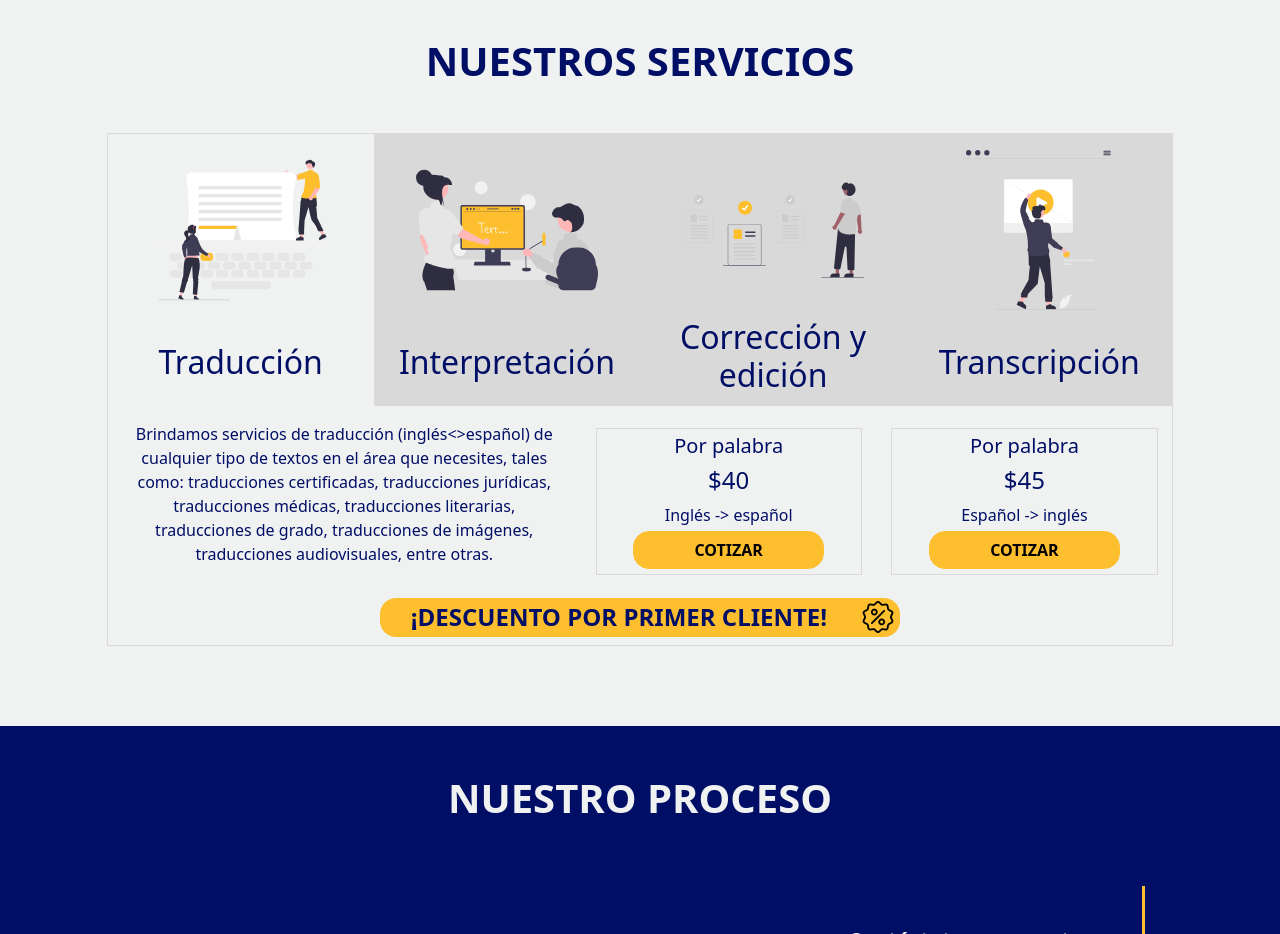
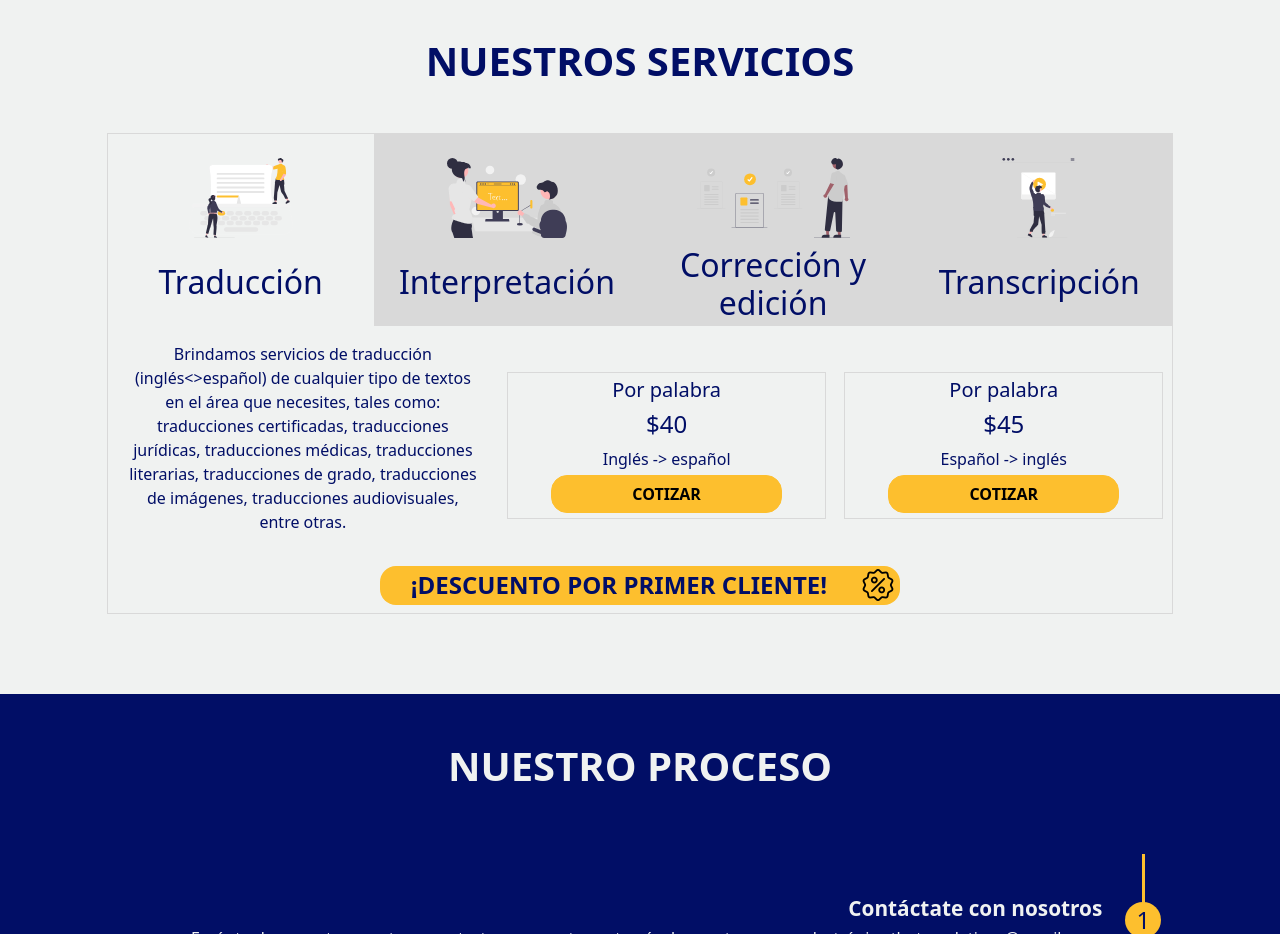
Before and after one commit to GagogoDev/ThotranslationsReact, a React (Vite) app: page / in a window 1280 px wide. Shown: the part 1120-2054 px from the top of the page. Built offline with nearby package versions, Linux system fonts and the light colour scheme.

Commit message:
Responsividad servicios

```diff
--- a/src/assets/css/servicios.css
+++ b/src/assets/css/servicios.css
@@ -12,7 +12,7 @@
 }
 
 .tab-servicios {
-    height: 17rem;
+    height: 12rem;
     max-width: 75%;
     cursor: pointer;
     background-color: var(--grey);
@@ -23,8 +23,98 @@
 }
 
 .tab-servicios img {
-    height: 10rem;
+    max-height: 5rem;
     max-width: 75%;
+}
+
+.servicio-traduccion,
+.servicio-interpretacion,
+.servicio-correccion-edicion,
+.servicio-transcripcion {
+    flex: auto;
+    width: 100%;
+}
+
+/* SM */
+@media screen and (width >= 576px) {
+    /* Servicio - Traducción */
+    .servicio-traduccion {
+        max-width: 45%;
+    }
+
+    /* Servicio - Interpretación */
+    .servicio-interpretacion {
+        max-width: 45%;
+    }
+
+    /* Servicio - Corrección y edición */
+    .servicio-correccion-edicion {
+        max-width: 45%;
+    }
+
+    /* Servicio - Transcripción */
+    .servicio-transcripcion {
+        max-width: 32%;
+    }
+}
+
+/* LG */
+@media screen and (width >= 992px) {
+    /* Servicio - Traducción */
+    .text-servicio-traduccion {
+        max-width: 35%;
+    }
+
+    .servicio-traduccion {
+        max-width: 30%;
+    }
+
+    /* Servicio - Interpretación */
+    .text-servicio-interpretacion {
+        max-width: 35%;
+    }
+
+    .servicio-interpretacion {
+        max-width: 30%;
+    }
+
+    /* Servicio - Corrección y edición */
+    .servicio-correccion-edicion {
+        max-width: 45%;
+    }
+}
+
+/* XL */
+@media screen and (width >= 1200px) {
+    /* Servicio - Corrección y edición */
+    .text-servicio-correccion-edicion {
+        max-width: 100%;
+    }
+
+    .servicio-correccion-edicion {
+        max-width: 24%;
+    }
+
+    /* Servicio - Transcripción */
+    .text-servicio-transcripcion {
+        max-width: 30%;
+    }
+
+    .servicio-transcripcion {
+        max-width: 20%;
+    }
+}
+
+/* XXL */
+@media screen and (width >= 1400px) {
+    /* Servicio - Corrección y edición */
+    .text-servicio-correccion-edicion {
+        max-width: 25%;
+    }
+
+    .servicio-correccion-edicion {
+        max-width: 18%;
+    }
 }
 
 .div-precio {
@@ -38,36 +128,12 @@
     margin: 0;
 }
 
+/* LG */
 @media screen and (width >= 992px) {
     .div-precio h4,
     .div-precio h5,
     .div-precio p {
         margin-bottom: 0.5rem;
-    }
-}
-
-.servicio-correccion-edicion {
-    min-width: none;
-    min-height: none;
-}
-
-@media screen and (width >= 992px) {
-    .servicio-correccion-edicion {
-        min-width: 12rem;
-        min-height: 11rem;
-    }
-}
-
-@media screen and (width >= 1060px) {
-    .servicio-correccion-edicion {
-        min-width: 13rem;
-        min-height: 1rem !important;
-    }
-}
-
-@media screen and (width >= 992px) {
-    .servicio-correccion-edicion {
-        /* min-width: 14rem; */
     }
 }
 
--- a/src/components/sections/Servicios.jsx
+++ b/src/components/sections/Servicios.jsx
@@ -18,43 +18,30 @@ export const Servicios = () => {
 
     const [activeTab, setActiveTab] = useState(1);
 
-    const [colSmServicio, setColSmServicio] = useState(12);
-    const [colSmPrecio, setColSmPrecio] = useState(5);
-
-    const [colLgServicio, setColLgServicio] = useState(5);
-    const [colLgPrecio, setColLgPrecio] = useState(3);
-
-    const [classServicioCorreccionEdicion, setClassServicioCorreccionEdicion] = useState('');
+    const [classServicio, setClassServicio] = useState('servicio-traduccion');
+    const [classTextServicio, setClassTextServicio] = useState(
+        'text-servicio-traduccion'
+    );
 
     const onClickTab = (tab) => {
         setActiveTab(tab);
 
         switch (tab) {
             case 1: // Traducción
+                setClassServicio('servicio-traduccion');
+                setClassTextServicio('text-servicio-traduccion');
+                break;
             case 2: // Interpretación
-                setColSmServicio(12);
-                setColSmPrecio(5);
-
-                setColLgServicio(5);
-                setColLgPrecio(3);
+                setClassServicio('servicio-interpretacion');
+                setClassTextServicio('text-servicio-interpretacion');
                 break;
             case 3: // Corrección y edición
-                setColSmServicio(12);
-                setColSmPrecio(5);
-
-                setColLgServicio(12);
-                setColLgPrecio(2);
-
-                setClassServicioCorreccionEdicion('servicio-correccion-edicion');
+                setClassServicio('servicio-correccion-edicion');
+                setClassTextServicio('text-servicio-correccion-edicion');
                 break;
             case 4: // Transcripción
-                setColSmServicio(12);
-                setColSmPrecio(3);
-
-                setColLgServicio(3);
-                setColLgPrecio(2);
-
-                // setClassServicioCorreccionEdicion('servicio-transcripcion');
+                setClassServicio('servicio-transcripcion');
+                setClassTextServicio('text-servicio-transcripcion');
                 break;
             default:
                 break;
@@ -71,16 +58,16 @@ export const Servicios = () => {
                     return (
                         <div
                             key={id}
-                            className={`col-6 col-lg-3 d-flex tab-servicios ${
+                            className={`col-6 col-lg-3 d-flex tab-servicios justify-content-center ${
                                 activeTab == id ? 'active' : ''
                             }`}
                             onClick={(e) => onClickTab(id)}
                         >
                             <div className="row d-flex">
-                                <div className="col-12 d-flex justify-content-center align-self-start mt-3">
-                                    <img src={image} alt="Typewriter" />
+                                <div className="col-12 d-flex justify-content-center align-self-start mt-4">
+                                    <img src={image} alt={title} />
                                 </div>
-                                <div className="col-12 d-flex justify-content-center align-items-end mb-3">
+                                <div className="col-12 d-flex justify-content-center align-items-end mb-2 mb-xl-3">
                                     <h2 className="mt-2">
                                         {t(`servicios.${title}`)}
                                     </h2>
@@ -91,9 +78,7 @@ export const Servicios = () => {
                 })}
                 <div className="col-12 mt-3">
                     <div className="row d-flex align-items-center justify-content-around">
-                        <div
-                            className={`col-11 col-sm-${colSmServicio} col-lg-${colLgServicio}`}
-                        >
+                        <div className={`${classTextServicio}`}>
                             <p>
                                 {services.map(({ id, description }) => {
                                     if (id == activeTab) {
@@ -109,9 +94,9 @@ export const Servicios = () => {
                                         return (
                                             <div
                                                 key={index}
-                                                className={`d-flex col-11 col-sm-${colSmPrecio} col-lg-${colLgPrecio} ${classServicioCorreccionEdicion} div-precio mt-2 mt-lg-0`}
+                                                className={`d-flex justify-content-center ${classServicio} div-precio w-100 mt-2 mt-xl-0`}
                                             >
-                                                <div className="row d-flex align-items-end">
+                                                <div className="row d-flex align-items-end justify-content-center">
                                                     <div className="col-12">
                                                         <h5>{title}</h5>
                                                     </div>
```
